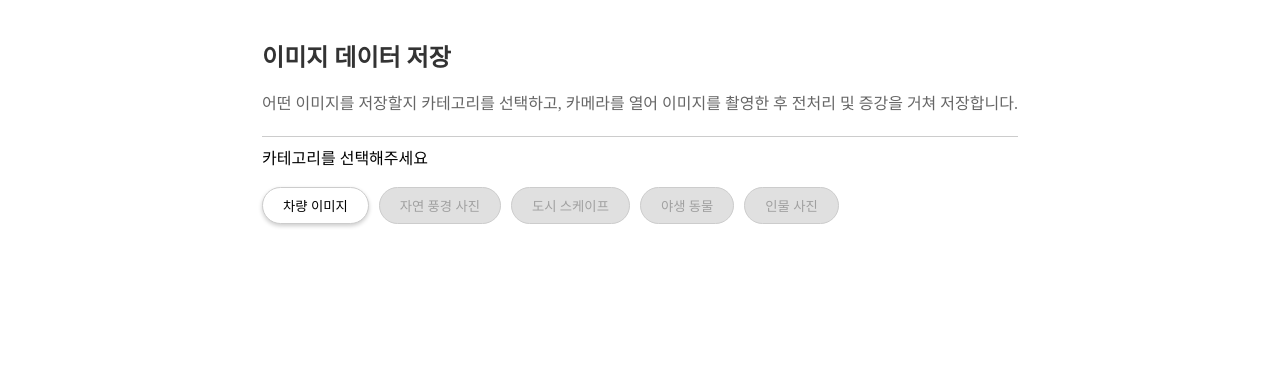
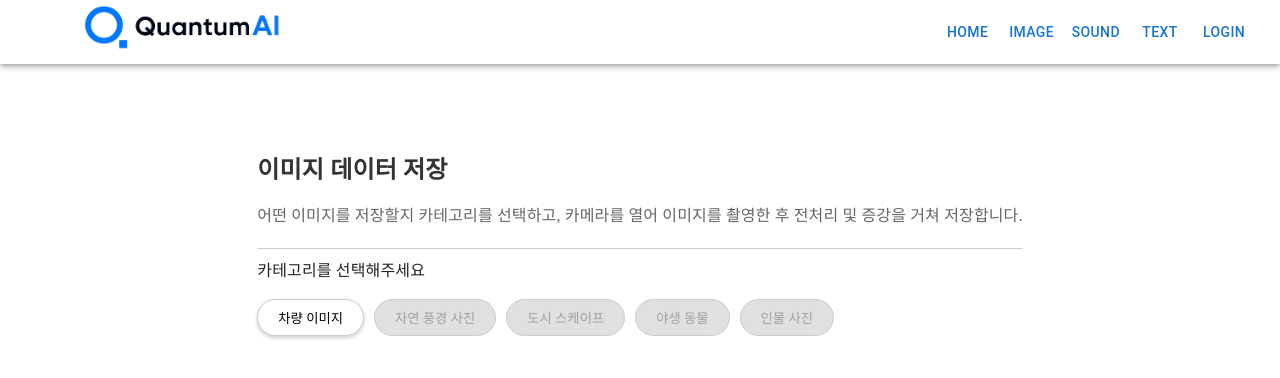
Before and after one commit to Quantuam-AI/Quantam_FE, a React (Vite) app: page /Image in a window 1280 px wide. Shown: the top 378 px of the page. Built offline with nearby package versions, Linux system fonts and the light colour scheme; a web font is replaced by a local one.

Commit message:
[Refactor]: 짜잘한 코드 리팩토링 및 Image.jsx 네비게이션 추가

```diff
--- a/src/components/MainText.jsx
+++ b/src/components/MainText.jsx
@@ -1,7 +1,6 @@
 import { Info } from "@mui/icons-material";
 import { styled } from "styled-components";
 import { useEffect, useState } from "react";
-import * as React from "react";
 import List from "@mui/material/List";
 import ListItem from "@mui/material/ListItem";
 import ListItemText from "@mui/material/ListItemText";
--- a/src/main.jsx
+++ b/src/main.jsx
@@ -1,4 +1,3 @@
-import React from 'react'
 import ReactDOM from 'react-dom/client'
 import App from './App.jsx'
 import './index.css'
@@ -6,9 +5,7 @@ import store from './store/index.jsx'
 import { Provider } from 'react-redux';
 
 ReactDOM.createRoot(document.getElementById('root')).render(
-  <React.StrictMode>
     <Provider store={store}>
       <App />
     </Provider>
-  </React.StrictMode>,
 )
--- a/src/pages/Home.jsx
+++ b/src/pages/Home.jsx
@@ -5,7 +5,7 @@ function HomePage() {
   return (
     <>
       <MainNavigation />
-      <MainText></MainText>
+      <MainText/>
     </>
   );
 }
--- a/src/pages/Image.jsx
+++ b/src/pages/Image.jsx
@@ -1,8 +1,11 @@
 import styled from "styled-components";
 import DropdownMenu from "../components/DropdownMenu";
+import MainNavigation from "../components/MainNavigation";
 
 const ImagePage = () => {
   return (
+    <>
+    <MainNavigation />
     <PageContainer>
       <Content>
         <Title>이미지 데이터 저장</Title>
@@ -13,6 +16,7 @@ const ImagePage = () => {
         <DropdownMenu />
       </Content>
     </PageContainer>
+    </>
   );
 };
 
```
